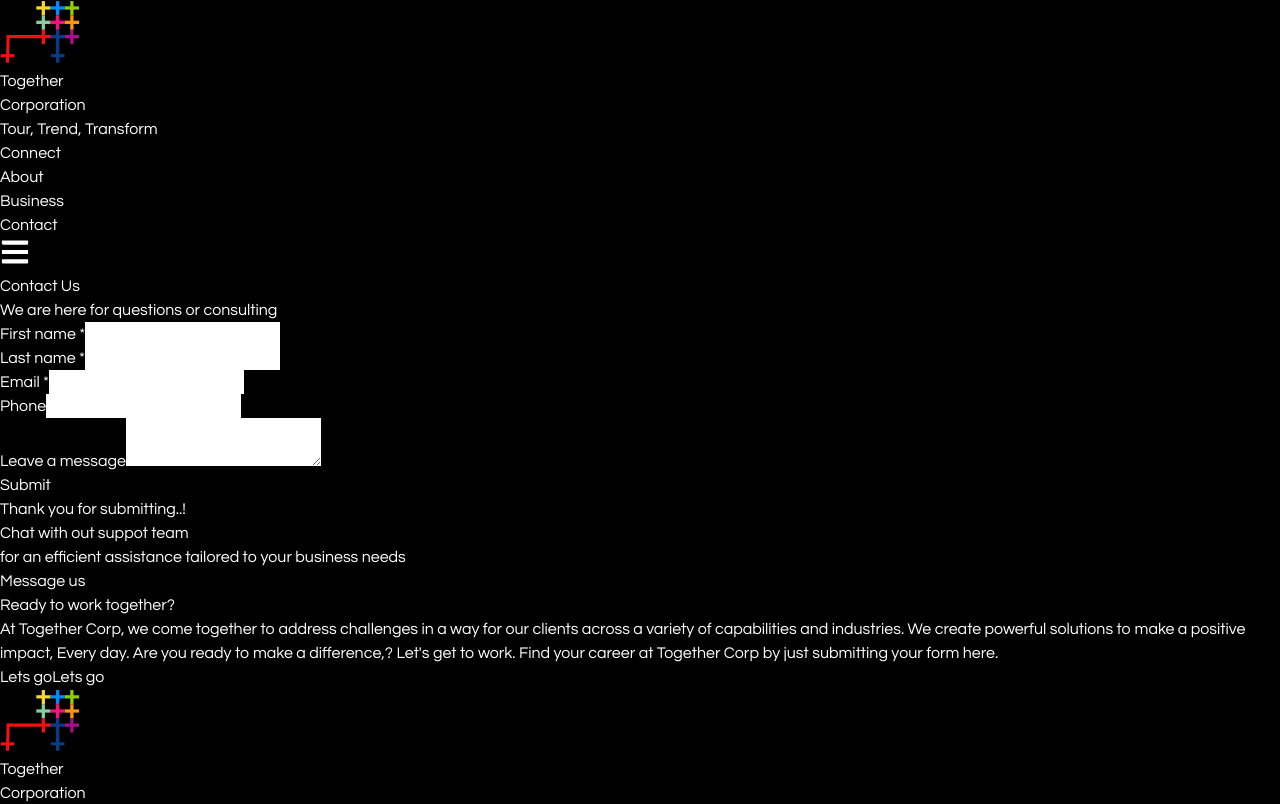
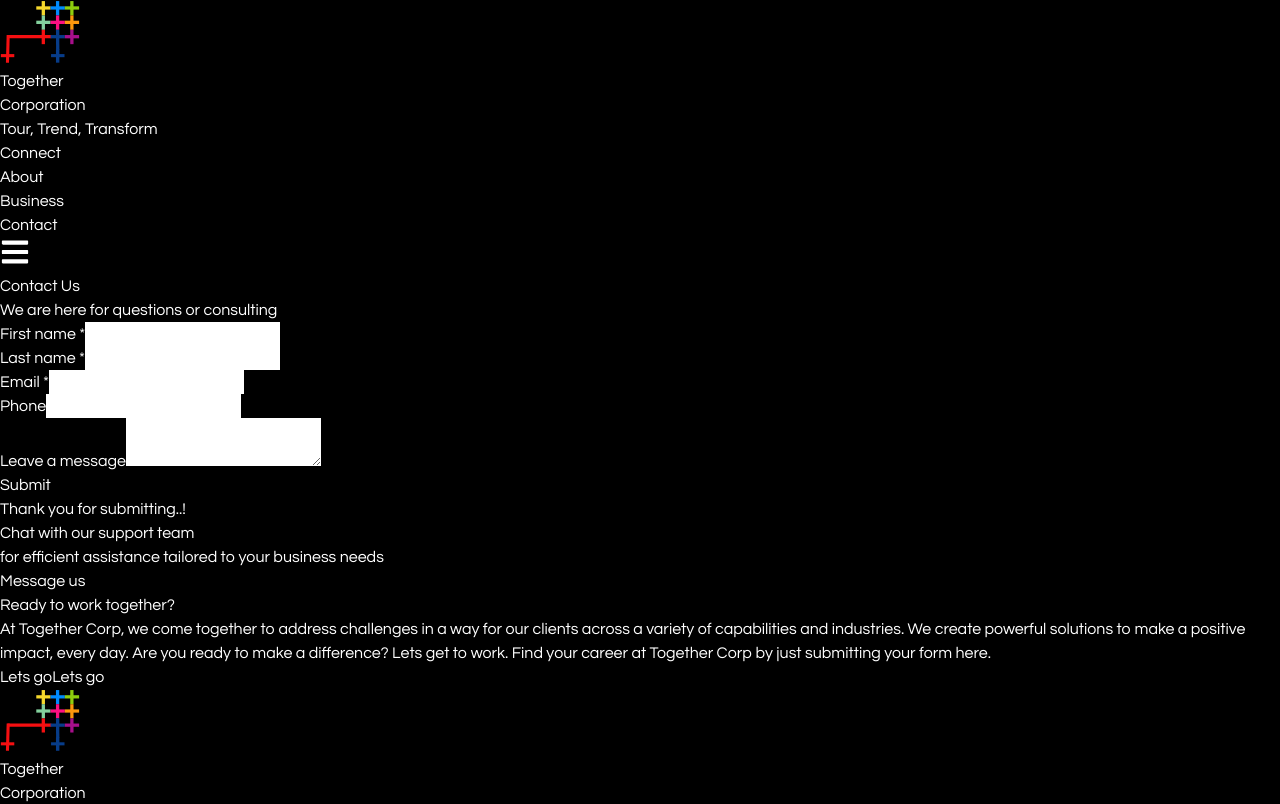
Before and after one commit to ShyamPrakashPPK/togethercorporationsite, a Next.js app: page /contact-us in a window 1280 px wide. Shown: the top 804 px of the page. Built offline with nearby package versions, Linux system fonts and the light colour scheme.

Commit message:
form data to g sheets done

```diff
--- a/src/app/contact-us/page.tsx
+++ b/src/app/contact-us/page.tsx
@@ -7,8 +7,8 @@ import React from 'react'
 import contact from '../../../public/images/contact.jpg'
 
 export default function Contact() {
-
     const imageRef = useRef<HTMLDivElement | null>(null);
+    const formRef = useRef<HTMLFormElement | null>(null);
 
     useEffect(() => {
         const handleScroll = () => {
@@ -25,6 +25,21 @@ export default function Contact() {
         };
     }, []);
 
+    function Submit(e: React.FormEvent<HTMLFormElement>) {
+        e.preventDefault();
+        if (formRef.current) {
+            const formData = new FormData(formRef.current);
+            fetch("https://script.google.com/macros/s/AKfycbyZls2ssWSrbRueqYQuLTxBnKLldhbU7aYKCCKwCBKNydRlSfY02MFTN2IKn2XMa9EBvQ/exec", {
+                method: "POST",
+                body: formData
+            }).then(response => {
+                console.log('Form submitted successfully', response);
+            }).catch(error => {
+                console.error('Error submitting form', error);
+            });
+        }
+    }
+
     return (
         <section>
             <div>
@@ -32,54 +47,54 @@ export default function Contact() {
             </div>
             <div className='grid grid-cols-1 lg:grid-cols-2 pb-10'>
                 <div className='contact '>
-                    <div className='flex flex-col p-10 md:p-[10vh]  bg-[#191919]'>
+                    <div className='flex flex-col p-10 md:p-[10vh] bg-[#191919]'>
                         <div className='text-3xl md:text-6xl '>Contact Us</div>
                         <div>We are here for questions or consulting</div>
-                        <form action="">
+                        <form ref={formRef} onSubmit={Submit}>
                             <div className="grid grid-cols-2 pt-[8vh] py-[4vh]">
                                 <div className='flex flex-col pb-5'>
                                     <label className='text-xl py-2' htmlFor="firstName">First name *</label>
-                                    <input type="text" className='bg-transparent border py-4' />
+                                    <input type="text" name="FirstName" className='bg-transparent border py-4' required />
                                 </div>
                                 <div className='flex flex-col pb-5'>
                                     <label className='text-xl py-2' htmlFor="lastName">Last name *</label>
-                                    <input type="text" className='bg-transparent border py-4' />
+                                    <input type="text" name="LastName" className='bg-transparent border py-4' required />
                                 </div>
                                 <div className='flex flex-col pb-5'>
-                                    <label className='text-xl py-2' htmlFor="firstName">Email *</label>
-                                    <input type="text" className='bg-transparent border py-4' />
+                                    <label className='text-xl py-2' htmlFor="email">Email *</label>
+                                    <input type="email" name="Email" className='bg-transparent border py-4' required />
                                 </div>
                                 <div className='flex flex-col pb-5'>
-                                    <label className='text-xl py-2' htmlFor="lastName">Phone</label>
-                                    <input type="text" className='bg-transparent border py-4' />
+                                    <label className='text-xl py-2' htmlFor="phone">Phone</label>
+                                    <input type="text" name="Phone" className='bg-transparent border py-4' />
                                 </div>
                                 <div className='flex flex-col col-span-2'>
-                                    <label className='text-xl py-2' htmlFor="lastName">Leave a message</label>
-                                    <textarea className='bg-transparent border py-4' />
+                                    <label className='text-xl py-2' htmlFor="message">Leave a message</label>
+                                    <textarea name="Message" className='bg-transparent border py-4' />
                                 </div>
                             </div>
                             <button type='submit' className='bg-white text-black px-8 py-4'>Submit</button>
                             <div className='py-2'>Thank you for submitting..!</div>
                         </form>
                         <div className='pt-[8vh] text-2xl'>
-                            Chat with out suppot team
+                            Chat with our support team
                         </div>
                         <div className='py-[3ch]'>
-                            for an efficient assistance tailored to your business needs
+                            for efficient assistance tailored to your business needs
                         </div>
                         <div className='bg-white text-black px-12 py-4 max-w-max'>
                             Message us
                         </div>
                     </div>
-                    <div className='bg-black  py-[2vh] px-[10vh] max-w-3xl'>
+                    <div className='bg-black py-[2vh] px-[10vh] max-w-3xl'>
                         <div className='text-2xl py-3'>Ready to work together?</div>
                         <div>
-                            At Together Corp, we come together to address challenges in a way for our clients across a variety of capabilities and industries. We create powerful solutions to make a positive impact, Every day.
-                            Are you ready to make a difference,?
-                            Let&apos;s get to work. Find your career at Together Corp by just submitting your form here.
+                            At Together Corp, we come together to address challenges in a way for our clients across a variety of capabilities and industries. We create powerful solutions to make a positive impact, every day.
+                            Are you ready to make a difference?
+                            Lets get to work. Find your career at Together Corp by just submitting your form here.
                         </div>
                         <button
-                            className=" my-10 overflow-hidden  w-32 p-2 h-12 bg-gray-300 text-black border-none rounded-md text-xl font-bold cursor-pointer relative z-10 group"
+                            className="my-10 overflow-hidden w-32 p-2 h-12 bg-gray-300 text-black border-none rounded-md text-xl font-bold cursor-pointer relative z-10 group"
                         >
                             Lets go
                             <span
@@ -96,13 +111,12 @@ export default function Contact() {
                             >Lets go
                             </span>
                         </button>
-
                     </div>
                 </div>
                 <div>
                     <div
                         ref={imageRef}
-                        className="select-none  w-full h-full"
+                        className="select-none w-full h-full"
                         style={{
                             backgroundImage: `url(${contact.src})`,
                             backgroundSize: '130%', // Adjust zoom level
@@ -113,7 +127,7 @@ export default function Contact() {
                 </div>
             </div>
             <div>
-                <Footbar/>
+                <Footbar />
             </div>
         </section>
     )
```
